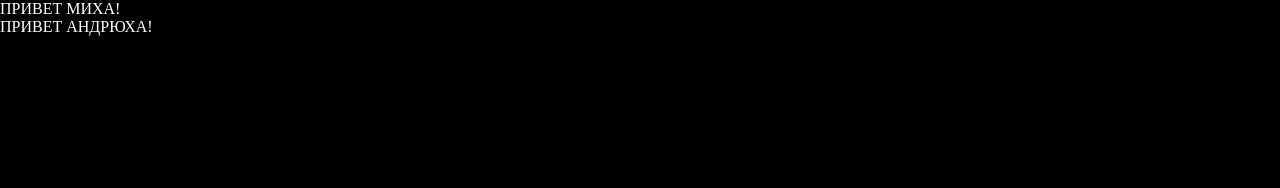
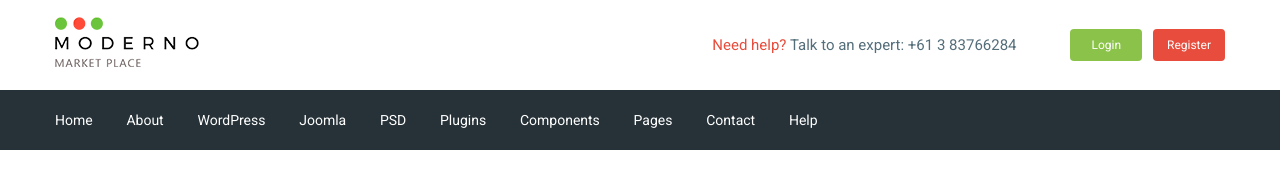
Before and after one commit to Zakonnik1989/Moderno, a website: page app/index.html in a window 1280 px wide. Drawn offline with nearby package versions, Linux system fonts and the light colour scheme; files that its build step writes are made by us from their sources.

Commit message:
addet header

```diff
--- a/app/index.html
+++ b/app/index.html
@@ -4,15 +4,101 @@
 <head>
    <meta charset="UTF-8">
    <meta name="viewport" content="width=device-width, initial-scale=1.0">
-   <title>Document</title>
+   <title>Moderno</title>
+   <link href="https://fonts.googleapis.com/css?family=Roboto:400,500,700&display=swap" rel="stylesheet">
    <link rel="stylesheet" href="css/libs.min.css">
    <link rel="stylesheet" href="css/style.min.css">
 </head>
 
 <body>
 
-   ПРИВЕТ МИХА! <br>
-   ПРИВЕТ АНДРЮХА!
+   <header class="header">
+      <div class="header__top">
+         <div class="container">
+            <div class="header__top-inner">
+               <div class="header__logo">
+                  <a href="#">
+                     <img src="img/header/logo.png" alt="">
+                  </a>
+               </div>
+               <div class="header__text">
+                  <a href="#">
+                     <span>Need help?</span>
+                  </a>
+                  Talk to an expert:
+                  <a class="header__phone" href="tel:61383766284">+61 3 83766284</a>
+               </div>
+               <div class="header__box">
+                  <a class="basket" href="#"></a>
+                  <a class="header__btn header__btn-login" href="#">Login</a>
+                  <a class="header__btn header__btn-register" href="#">Register</a>
+               </div>
+            </div>
+         </div>
+      </div>
+      <div class="header__menu">
+         <div class="container">
+            <nav class="menu">
+               <ul class="menu__list">
+                  <li>
+                     <a href="#">
+                        Home
+                     </a>
+                  </li>
+                  <li>
+                     <a href="#">
+                        About
+                     </a>
+                  </li>
+                  <li>
+                     <a href="#">
+                        WordPress
+                     </a>
+                  </li>
+                  <li>
+                     <a href="#">
+                        Joomla
+                     </a>
+                  </li>
+                  <li>
+                     <a href="#">
+                        PSD
+                     </a>
+                  </li>
+                  <li>
+                     <a href="#">
+                        Plugins
+                     </a>
+                  </li>
+                  <li>
+                     <a href="#">
+                        Components
+                     </a>
+                  </li>
+                  <li>
+                     <a href="#">
+                        Pages
+
+                     </a>
+                  </li>
+                  <li>
+                     <a href="#">
+                        Contact
+                     </a>
+                  </li>
+                  <li>
+                     <a href="#">
+                        Help
+                     </a>
+                  </li>
+               </ul>
+            </nav>
+         </div>
+      </div>
+      </div>
+
+
+   </header>
 
    <script src="https://ajax.googleapis.com/ajax/libs/jquery/3.4.1/jquery.min.js"></script>
    <script src="js/libs.min.js"></script>
--- /dev/null
+++ b/app/scss/_global.scss
@@ -0,0 +1,36 @@
+html {
+   box-sizing: border-box;
+}
+
+*,
+*::before,
+*::after {
+   box-sizing: inherit;
+}
+
+a {
+   display: inline-block;
+   text-decoration: none;
+   color: $text;
+}
+
+ul,
+li {
+   margin: 0;
+   padding: 0;
+   list-style: none;
+}
+
+body {
+   font-family: "Roboto", sans-serif;
+   font-weight: 400;
+   font-size: 15px;
+   line-height: 24px;
+   color: $text;
+}
+
+.container {
+   max-width: 1200px;
+   margin: 0 auto;
+   padding: 0 15px;
+}
--- /dev/null
+++ b/app/scss/_vars.scss
@@ -0,0 +1,4 @@
+$text: #546e7a;
+$red: #e74c3c;
+$green: #8bc34a;
+$bg: #263238;
--- a/app/scss/style.scss
+++ b/app/scss/style.scss
@@ -1,18 +1,56 @@
-html {
-   box-sizing: border-box;
+@import "vars";
+@import "global";
+
+.header__top-inner {
+   display: flex;
+   justify-content: space-between;
+   align-items: center;
+   height: 90px;
 }
 
-*,
-*::before,
-*::after {
-   box-sizing: inherit;
+.header__text {
+   margin-left: auto;
+   margin-right: 50px;
+   span {
+      color: $red;
+   }
 }
 
-body {
-   background: #000;
+.header__btn {
+   padding: 4px;
+   width: 72px;
+   border-radius: 4px;
+   text-align: center;
    color: #fff;
+   font-size: 12px;
+   &-login {
+      background-color: $green;
+   }
+   &-register {
+      background-color: $red;
+      margin-left: 7px;
+   }
 }
 
-.box {
+.header__menu {
+   background-color: $bg;
+}
+
+.menu {
    display: flex;
+   align-items: center;
+   height: 60px;
 }
+
+.menu__list {
+   li {
+      display: inline-block;
+      & + li {
+         margin-left: 30px;
+      }
+   }
+   a {
+      color: #fff;
+      font-size: 14px;
+   }
+}
--- a/gulpfile.js
+++ b/gulpfile.js
@@ -8,7 +8,7 @@ let gulp = require('gulp'),
    cssmin = require('gulp-cssmin');
 
 gulp.task('sass', function () {
-   return gulp.src('app/scss/style.scss')
+   return gulp.src('app/scss/**/*.scss')
       .pipe(sass({ outputStyle: 'compressed' }))
       .pipe(rename({ suffix: '.min' }))
       .pipe(autoprefixer({
@@ -58,7 +58,7 @@ gulp.task('browser-sync', function () {
 });
 
 gulp.task('watch', function () {
-   gulp.watch('app/scss/style.scss', gulp.parallel('sass'))
+   gulp.watch('app/scss/**/*.scss', gulp.parallel('sass'))
    gulp.watch('app/*.html', gulp.parallel('html'))
    gulp.watch('app/js/*.js', gulp.parallel('js'))
 });
```
Also changed, not shown: app/img/header/logo.png (added), 2 other files.
